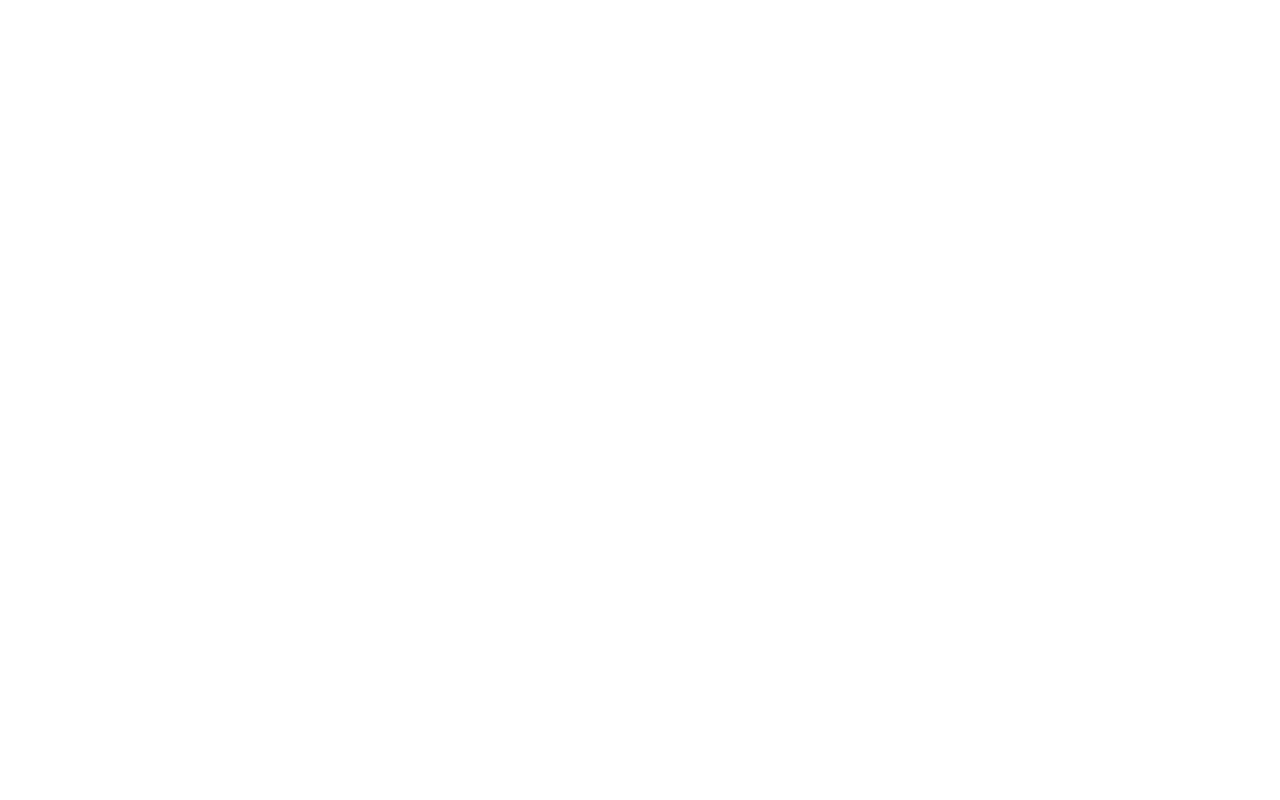
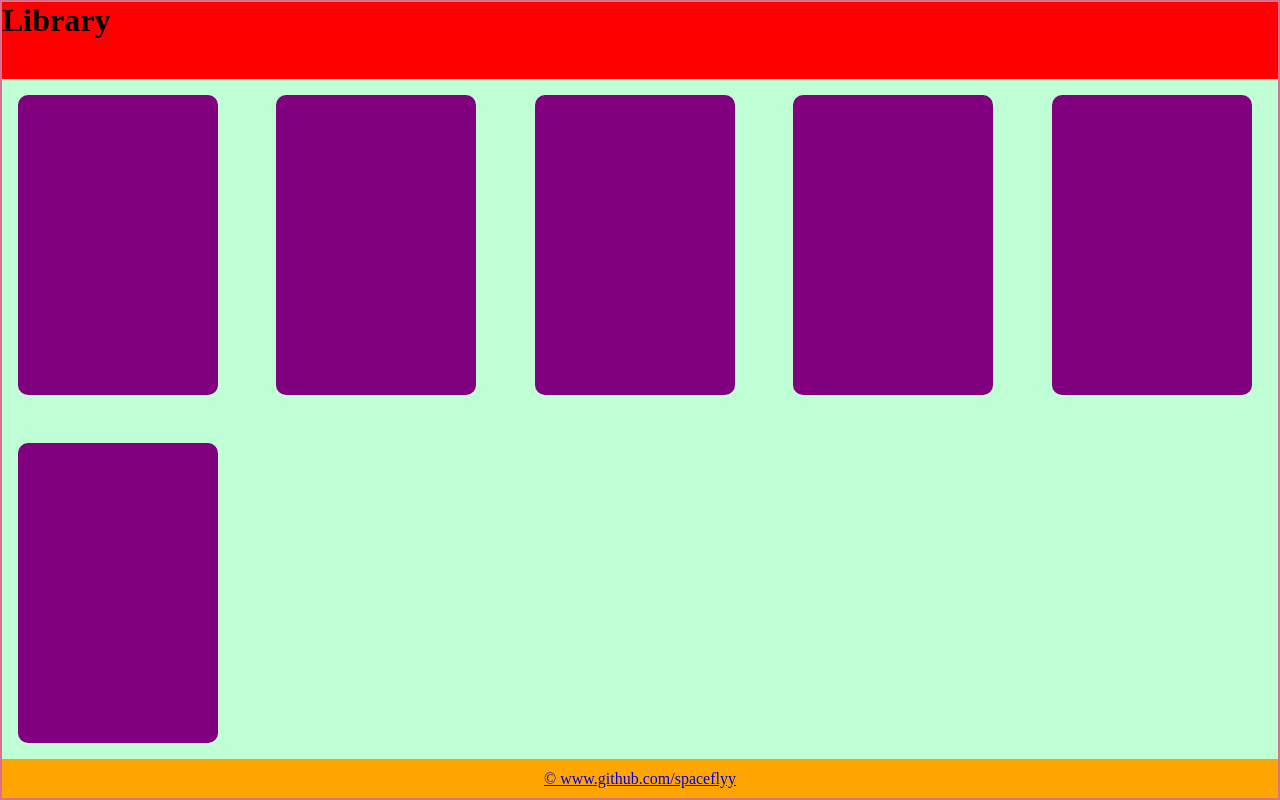
Before and after one commit to Spaceflyy/Library, a plain HTML site: page index.html in a window 1280 px wide. Drawn offline with Linux system fonts and the light colour scheme.

Commit message:
Initial layout of items and basic css

```diff
--- a/index.html
+++ b/index.html
@@ -8,7 +8,18 @@
     <title>Library</title>
 </head>
 <body>
-
+    <div class="mainContent">
+        <div class = header><h1>Library</h1></div>
+        <div class = bookContainer>
+            <div class="bookCard"></div>
+            <div class="bookCard"></div>
+            <div class="bookCard"></div>
+            <div class="bookCard"></div>
+            <div class="bookCard"></div>
+            <div class="bookCard"></div>
+        </div>
+        <div class = footer><a href = https://github.com/spaceflyy>&copy www.github.com/spaceflyy</a></div>
+    </div>
 </body>
 <script src="./main.js"></script>
 </html>
--- a/styles.css
+++ b/styles.css
@@ -0,0 +1,48 @@
+*{
+    margin: 0;
+    padding: 0;
+    box-sizing:border-box;
+}
+
+.mainContent
+{
+    display:flex;
+    flex-direction: column;
+    height: 100vh;
+    border: palevioletred 2px solid;
+}
+
+.bookContainer{
+    display:grid;
+    grid-template-columns: repeat(auto-fit, minmax(200px, 1fr));
+    gap:1rem;
+}
+
+.bookCard
+{
+    margin:1rem;
+    background-color:purple;
+    width: 200px;
+    height: 300px;
+    border-radius: 10px;
+}
+
+.header
+{
+    height:100px;
+    background-color: red;
+}
+.footer
+{
+    display:flex;
+    align-items: center;
+    justify-content: center;
+    height:50px;
+    background-color: orange;
+}
+
+.bookContainer
+{
+    height:100%;
+    background-color: rgb(192, 255, 213);
+}
```
